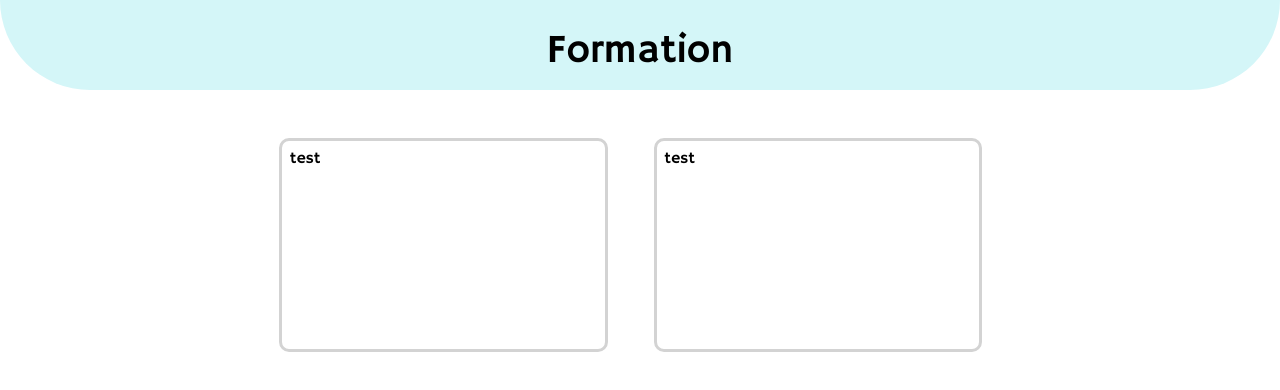
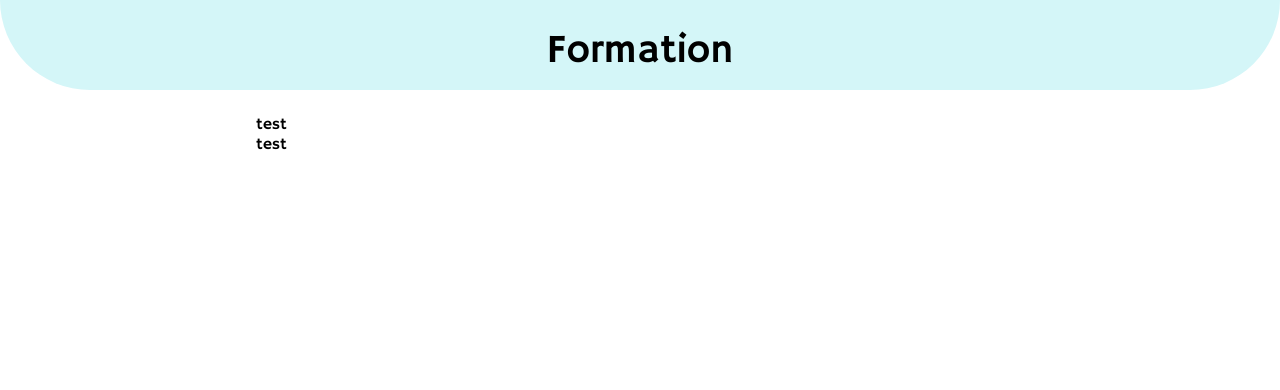
Before and after one commit to Bytou/sitepersov2, an Angular app: page /formation in a window 1280 px wide. Shown: the top 390 px of the page. Built offline with nearby package versions, Linux system fonts and the light colour scheme.

Commit message:
update box styles

```diff
--- a/src/styles.scss
+++ b/src/styles.scss
@@ -50,13 +50,30 @@ body {
     margin-top: 2%;
     overflow: auto;
 
-    .box-element {
-        width: 40%;
-        height: 30%;
-        margin: 3%;
+    .box-element-md {
+        transition: all .2s;
+        width: 43%;
+        height: 25%;
+        margin: 2%;
         padding: 1%;
         float: left;
         border: solid lightgrey;
         border-radius: 10px;
+        h1 {
+            font-size: 3vh;
+            margin: 0%;
+        }
+        h2 {
+            font-size: 2vh;
+        }
+        p {
+            font-size: 1.7vh;
+        }
+        &:hover {
+            background-color: $backColor;
+            cursor: pointer;
+            transform: scale(1.05);
+            ;
+        }
     }
 }
```
